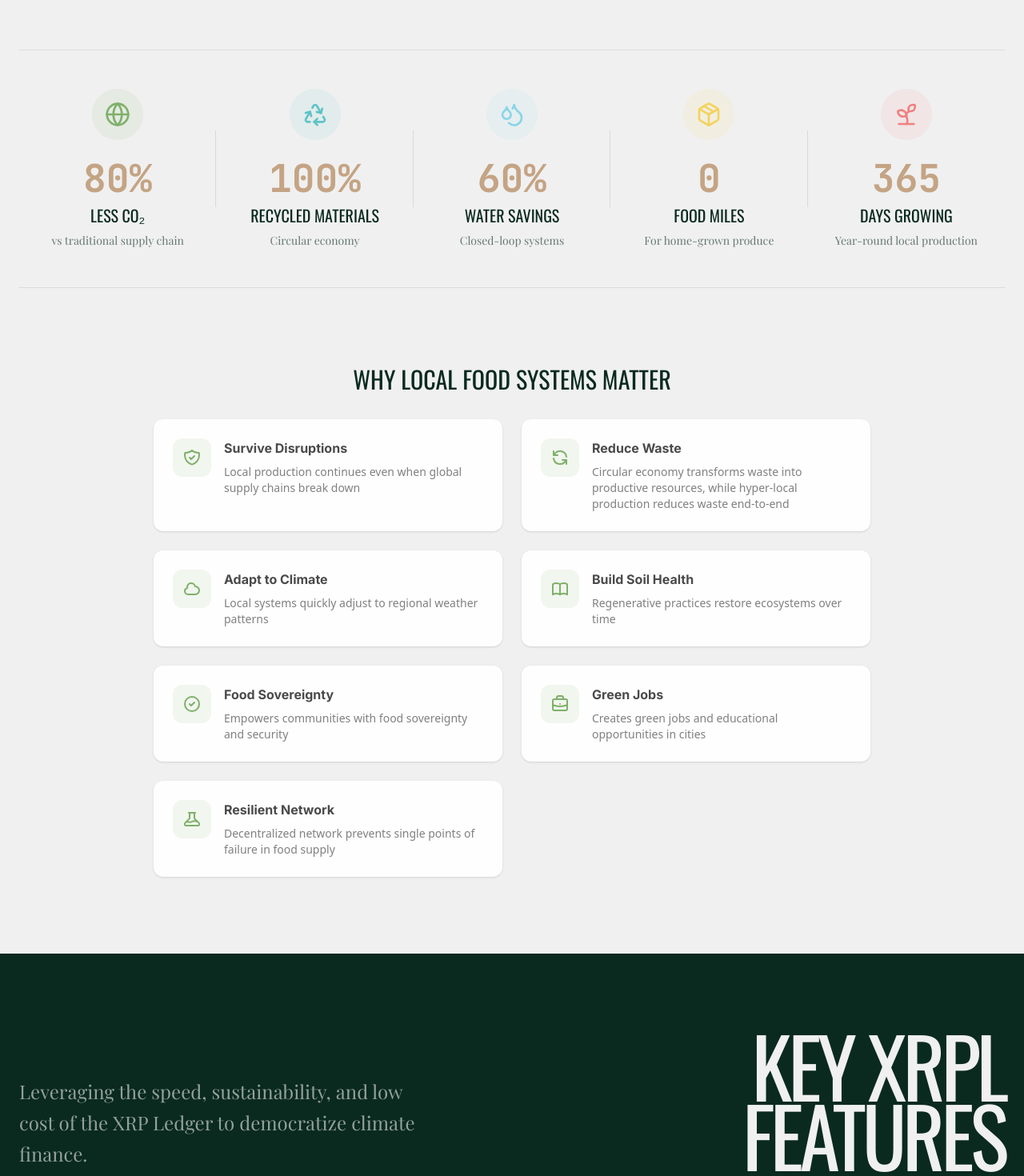
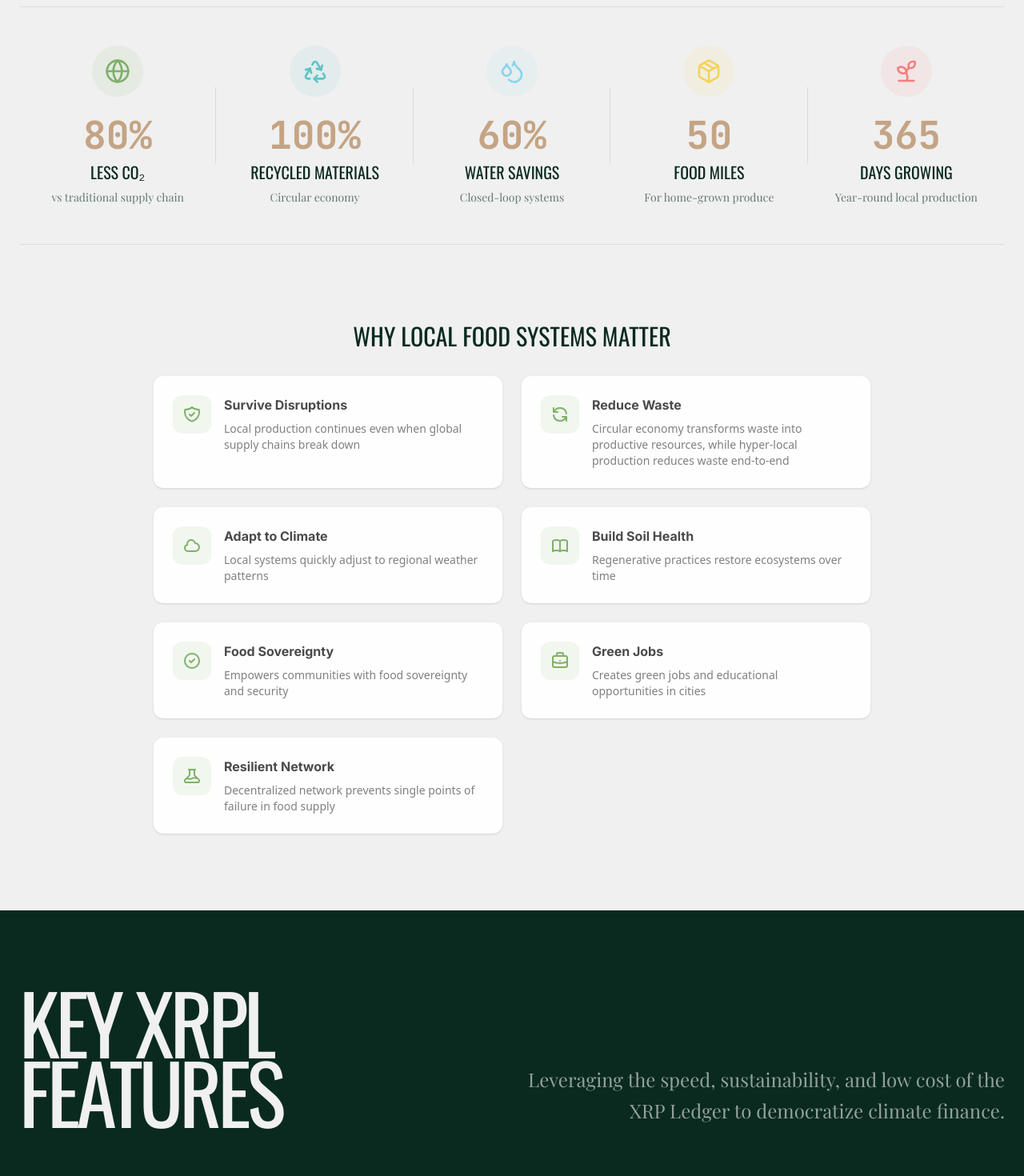
Before and after one commit to KismetKrystle/PLYT-Landing, a Next.js app: page / in a window 1280 px wide. Shown: the part 4840-6310 px from the top of the page at 80% size. Built offline with nearby package versions, Linux system fonts and the light colour scheme; a web font is replaced by a local one.

Commit message:
Update Technical Deep Dive layout and refine content text

```diff
--- a/app/components/BlockchainTech.tsx
+++ b/app/components/BlockchainTech.tsx
@@ -14,12 +14,7 @@
 
             <div className="container mx-auto px-6 relative z-10">
                 <div className="grid grid-cols-1 lg:grid-cols-12 gap-8 items-end mb-20">
-                    <div className="lg:col-span-5 order-2 lg:order-1">
-                        <p className="text-brand-light/60 font-serif text-xl md:text-2xl leading-relaxed">
-                            Leveraging the speed, sustainability, and low cost of the XRP Ledger to democratize climate finance.
-                        </p>
-                    </div>
-                    <div className="lg:col-span-7 order-1 lg:order-2 text-right">
+                    <div className="lg:col-span-6 order-1 lg:order-1">
                         <motion.h2
                             initial={{ opacity: 0, y: 20 }}
                             whileInView={{ opacity: 1, y: 0 }}
@@ -30,6 +25,11 @@
                             <br />
                             Features
                         </motion.h2>
+                    </div>
+                    <div className="lg:col-span-6 order-2 lg:order-2 text-right">
+                        <p className="text-brand-light/60 font-serif text-xl md:text-2xl leading-relaxed">
+                            Leveraging the speed, sustainability, and low cost of the XRP Ledger to democratize climate finance.
+                        </p>
                     </div>
                 </div>
 
--- a/app/components/consumer/CommunityImpact.tsx
+++ b/app/components/consumer/CommunityImpact.tsx
@@ -78,7 +78,7 @@
         },
         {
             icon: Package,
-            value: <Counter end={0} />,
+            value: <Counter end={50} />,
             title: "Food Miles",
             description: "For home-grown produce",
             color: "warm-gold",
@@ -163,7 +163,7 @@
             <div className="container mx-auto px-6">
                 <div className="text-center mb-16">
                     <h2 className="font-display text-5xl md:text-6xl text-brand-dark mb-4 uppercase leading-[0.9]">
-                        Building Climate<br />Resilience
+                        The Impact <br />
                     </h2>
                     <p className="text-brand-dark/70 text-xl font-serif max-w-2xl mx-auto">
                         Every local purchase, every plant grown, makes our community stronger
```
